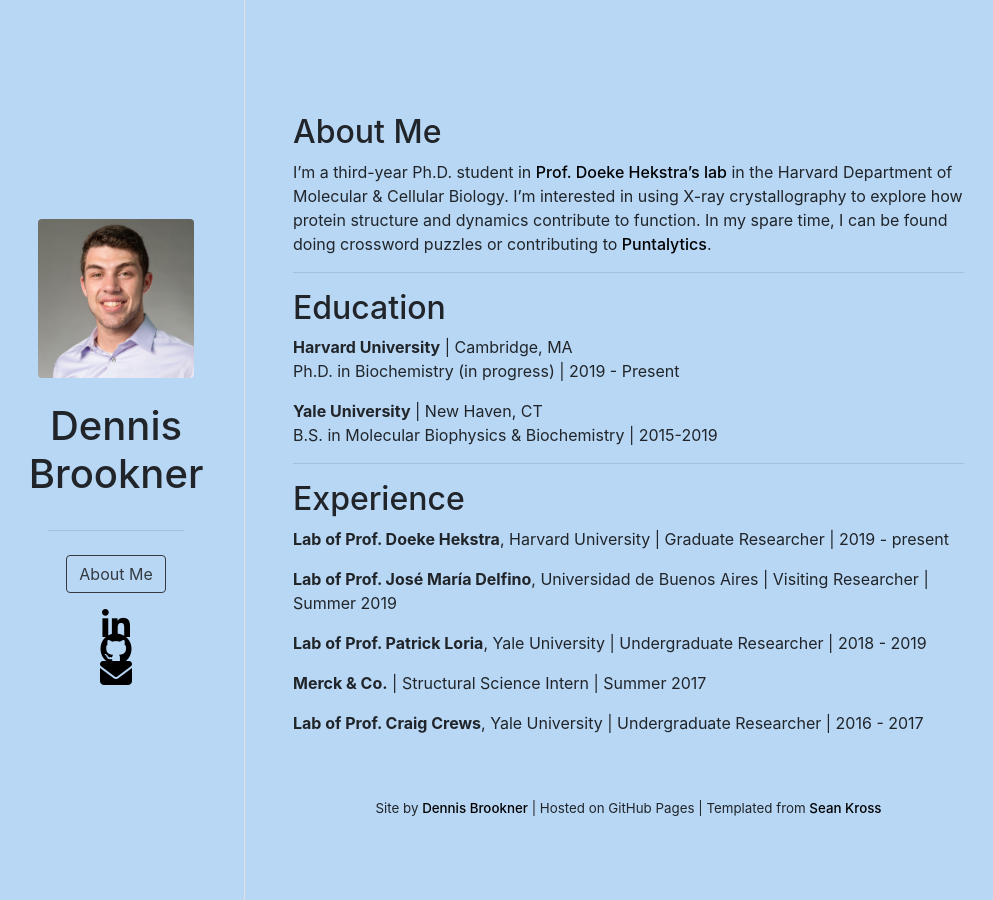
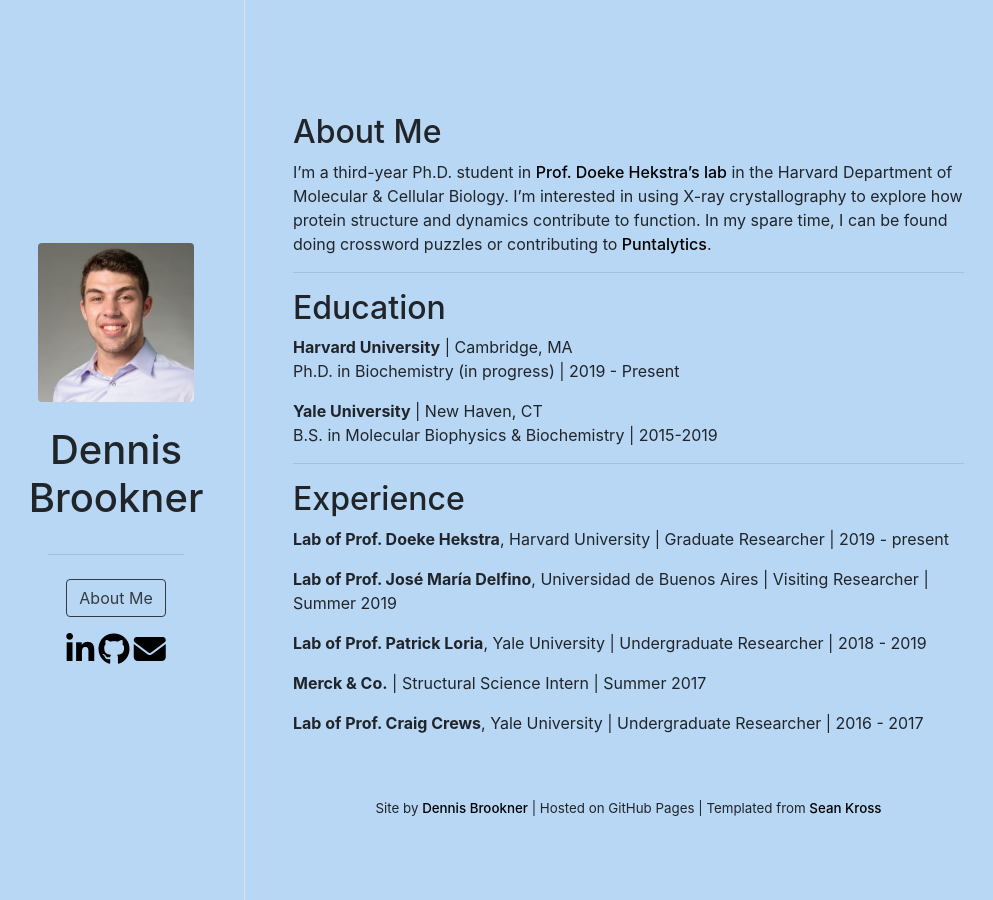
Before and after one commit to dennisbrookner/dennisbrookner.github.io, a Jekyll site: the page built from index.md, in a window 1280 px wide. Shown: the whole page, without its empty margins (140-1133 px from the left). Built offline with Jekyll 4.4.1, drawn with Linux system fonts in a browser that asks for light colours; nearby versions of some CDN libraries.

Commit message:
Update navigation.html

```diff
--- a/_includes/navigation.html
+++ b/_includes/navigation.html
@@ -1,5 +1,5 @@
 <div class="p-2">
-  <div id="icon-list">
+  <div>
     <ul class="list-inline">
       {% for item in site.data.navigation %}
         <li {% if page.url == item.link %}style="font-weight: bold;"{% endif %}>
@@ -14,7 +14,7 @@
 
     <div class="row justify-content-center align-items-center">
       <div class="col-8 p-1 text-center">
-        <div class="list-group">
+        <div>
 
           {% for item in site.data.links %}
             <a href="{{ item.link }}" >
```
